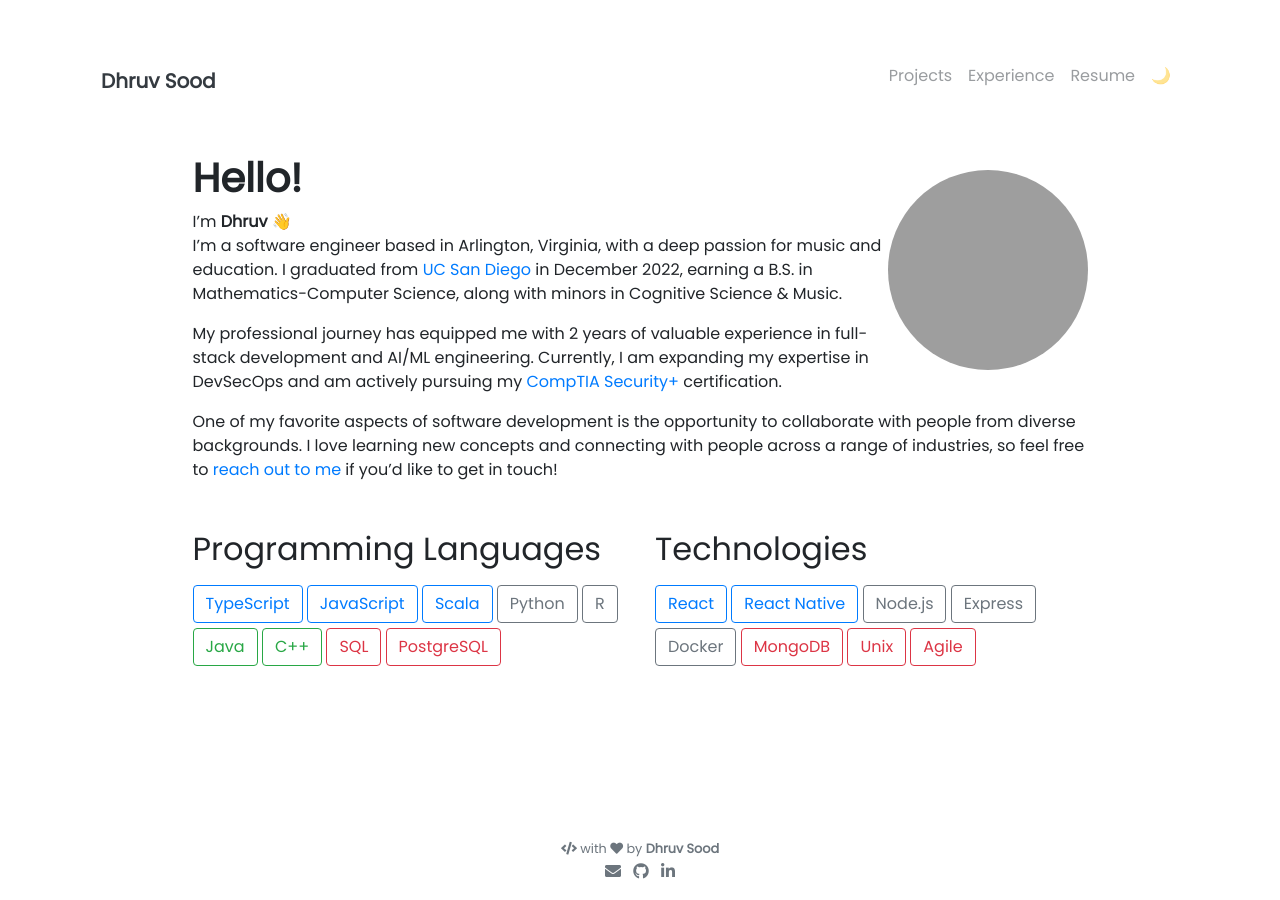
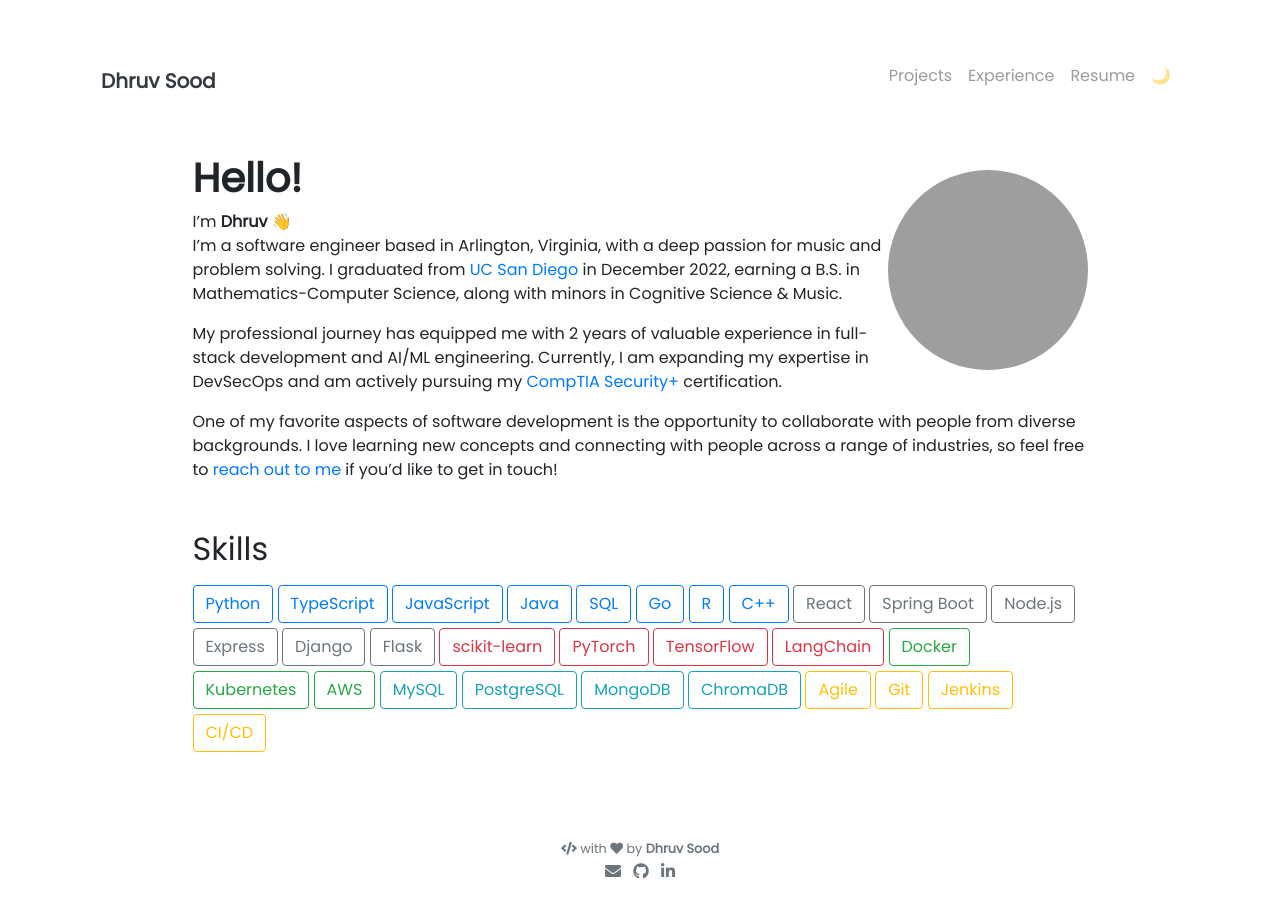
Before and after one commit to dhrvsood/dhrvsood.github.io, a Jekyll site: the page built from pages/index.md, in a window 1280 px wide. Built offline with Jekyll 4.4.1, drawn with Linux system fonts in a browser that asks for light colours; nearby versions of some CDN libraries; emoji names are drawn with the system emoji font; grey boxes are pictures that could not be loaded.

Commit message:
Refactor and update home page skills

```diff
--- /dev/null
+++ b/_data/skills.yml
@@ -0,0 +1,92 @@
+# Programming Languages
+- name: Python
+  color: primary
+
+- name: TypeScript
+  color: primary
+
+- name: JavaScript
+  color: primary
+
+- name: Java
+  color: primary
+
+- name: SQL
+  color: primary
+
+- name: Go
+  color: primary
+
+- name: R
+  color: primary
+
+- name: C++
+  color: primary
+
+# Web & Frameworks
+- name: React
+  color: secondary
+
+- name: Spring Boot
+  color: secondary
+
+- name: Node.js
+  color: secondary
+
+- name: Express
+  color: secondary
+
+- name: Django
+  color: secondary
+
+- name: Flask
+  color: secondary
+
+# ML/AI
+- name: scikit-learn
+  color: danger
+
+- name: PyTorch
+  color: danger
+
+- name: TensorFlow
+  color: danger
+
+- name: LangChain
+  color: danger
+
+# DevOps & Cloud
+- name: Docker
+  color: success
+
+- name: Kubernetes
+  color: success
+
+- name: AWS
+  color: success
+
+# Databases
+- name: MySQL
+  color: info
+
+- name: PostgreSQL
+  color: info
+
+- name: MongoDB
+  color: info
+
+- name: ChromaDB
+  color: info
+
+# Methodologies & Tools
+- name: Agile
+  color: warning
+
+- name: Git
+  color: warning
+
+- name: Jenkins
+  color: warning
+
+- name: CI/CD
+  color: warning
--- a/pages/index.md
+++ b/pages/index.md
@@ -10,13 +10,12 @@ weight: 3
 # **Hello!**
 
 I'm **Dhruv** :wave:<br>
-I'm a software engineer based in Arlington, Virginia, with a deep passion for music and education. I graduated from [UC San Diego](https://ucsd.edu/) in December 2022, earning a B.S. in Mathematics-Computer Science, along with minors in Cognitive Science & Music.
+I'm a software engineer based in Arlington, Virginia, with a deep passion for music and problem solving. I graduated from [UC San Diego](https://ucsd.edu/) in December 2022, earning a B.S. in Mathematics-Computer Science, along with minors in Cognitive Science & Music.
 
 My professional journey has equipped me with 2 years of valuable experience in full-stack development and AI/ML engineering. Currently, I am expanding my expertise in DevSecOps and am actively pursuing my [CompTIA Security+](https://www.comptia.org/certifications/security) certification.
 
 One of my favorite aspects of software development is the opportunity to collaborate with people from diverse backgrounds. I love learning new concepts and connecting with people across a range of industries, so feel free to [reach out to me](mailto:dhruvsood27@gmail.com) if you’d like to get in touch!
 
 <div class="row">
-{% include about/skills.html title="Programming Languages" source=site.data.programming-skills %}
-{% include about/skills.html title="Technologies" source=site.data.other-skills %}
+{% include about/skills.html title="Skills" source=site.data.skills %}
 </div>
```
Also changed, not shown: _data/other-skills.yml (deleted, +0 -23 lines), _data/programming-skills.yml (deleted, +0 -26 lines), _includes/about/skills.html (+0 -21 lines).
